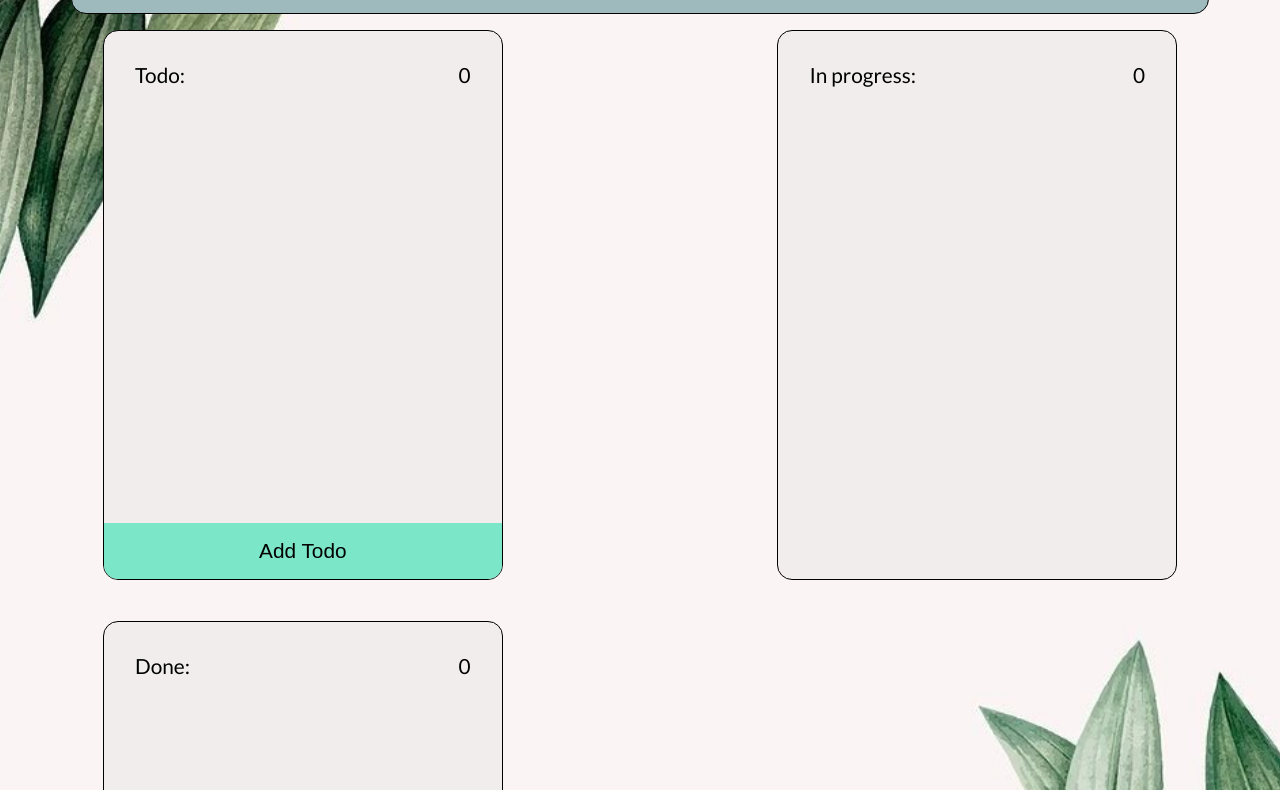
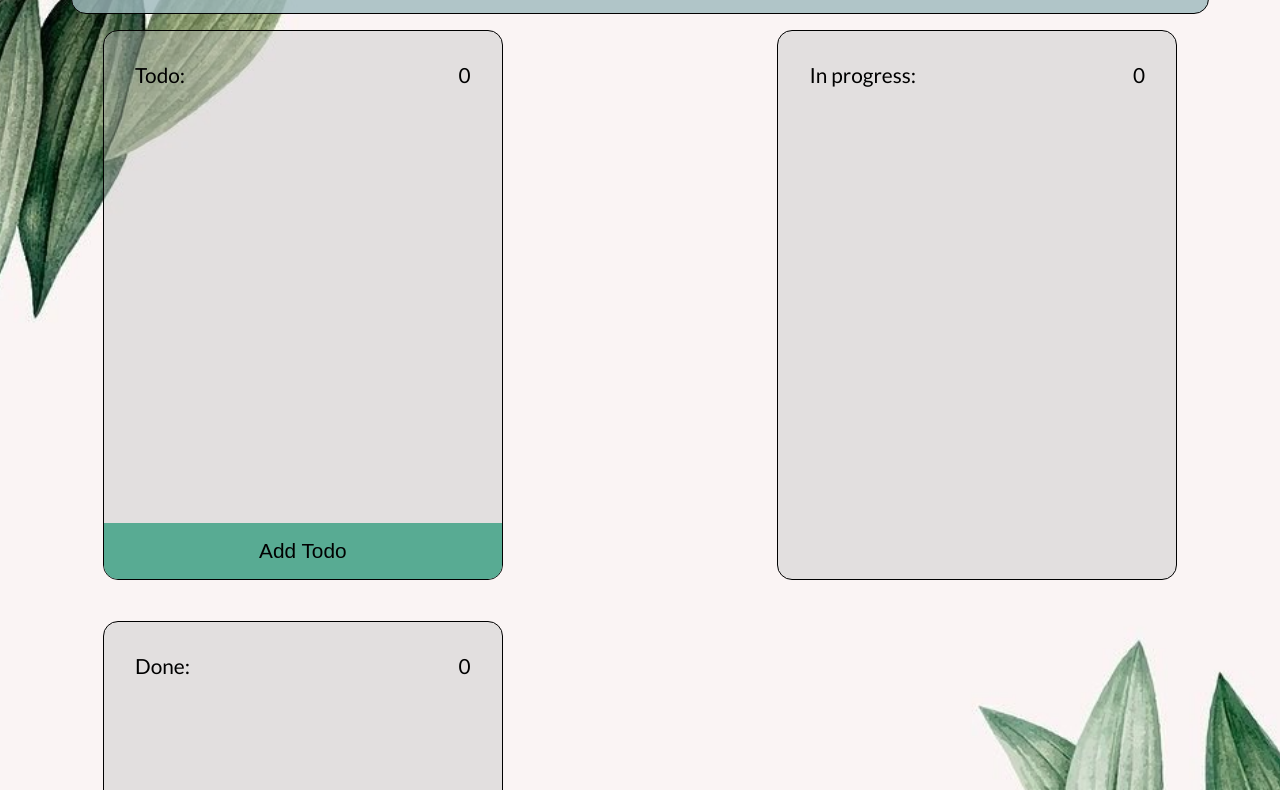
Before and after one commit to KaterinaShpilevskaya/trello-app, a plain HTML site: page index.html in a window 1280 px wide. Shown: the part 91-881 px from the top of the page. Drawn offline with Linux system fonts and the light colour scheme.

Commit message:
init:added trello-app

```diff
--- a/styles/variables.css
+++ b/styles/variables.css
@@ -1,7 +1,7 @@
 :root {
-    --color-lightgreen: #7ce6c8;
+    --color-lightgreen: #58ab93;
     --color-lightred: #ea9797;
-    --color-green: #9ebabd;
-    --color-lightgray: #f2eded;
+    --color-green: rgba(158,186,189, 0.8);
+    --color-lightgray: rgba(190, 190, 190, 0.4);
 
 }
```
